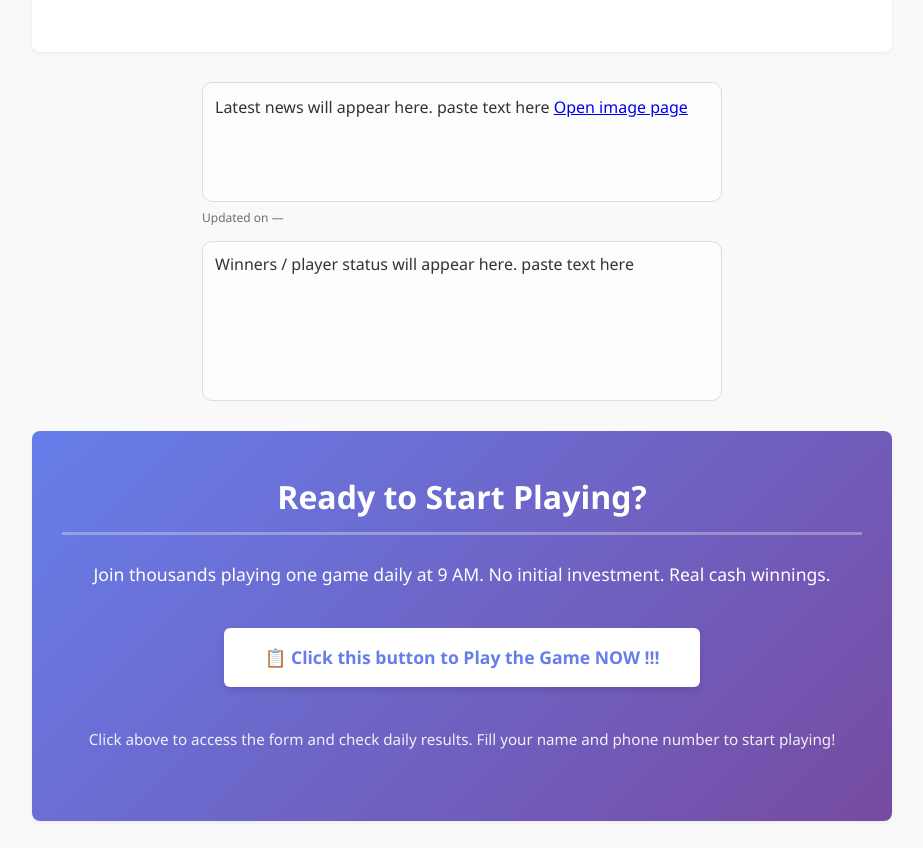
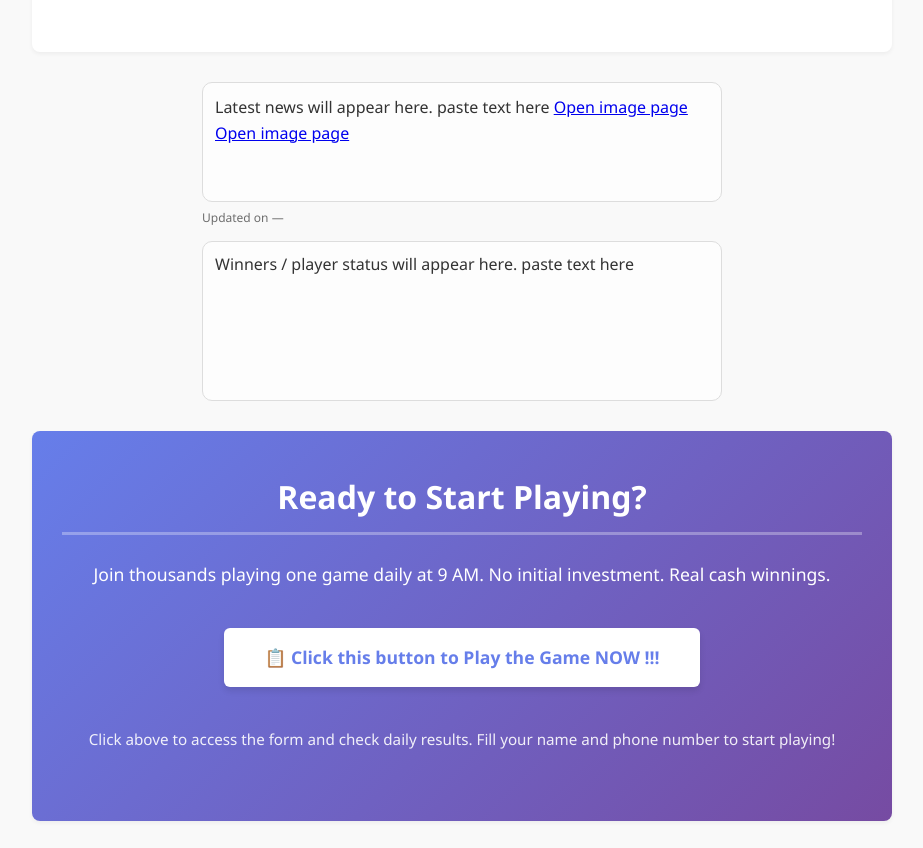
Before and after one commit to numsgame/NumberGameOnil, a plain HTML site: page index.html in a window 1280 px wide. Shown: the part 5020-5868 px from the top of the page, without its empty margins (178-1101 px from the left). Drawn offline with Linux system fonts and the light colour scheme.

Commit message:
Update index.html

```diff
--- a/index.html
+++ b/index.html
@@ -536,6 +536,7 @@
   >
     Latest news will appear here. paste text here
  <a href="image.html">Open image page</a>
+    <a href="image.html" target="_blank">Open image page</a>
   </div>
 
   <div style="font-size: 12px; opacity: 0.7; margin-top: 6px;">
```
